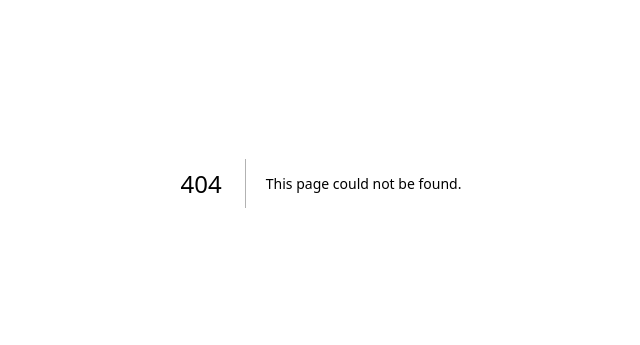
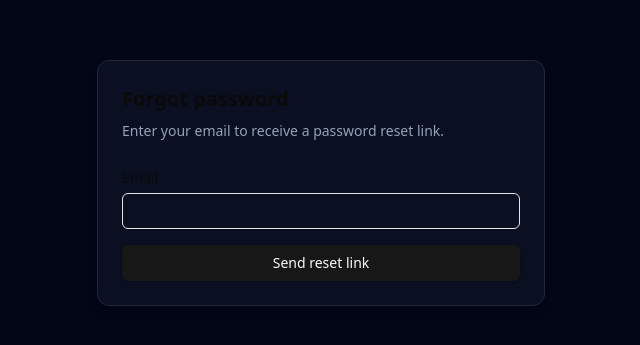
Before and after one commit to allaz002/vaultid-frontend, a Next.js app: page /forgot-password in a window 1280 px wide. Before the commit this address had no page. Shown: the part 217-562 px from the top of the page, without its empty margins (319-959 px from the left). Built offline with nearby package versions, Linux system fonts and the light colour scheme; no server answers.

Commit message:
Add forgot- & reset password + email verification

```diff
--- /dev/null
+++ b/src/app/(auth)/forgot-password/page.tsx
@@ -0,0 +1,80 @@
+"use client";
+
+import { useState } from "react";
+import { useForm } from "react-hook-form";
+import { z } from "zod";
+import { zodResolver } from "@hookform/resolvers/zod";
+import { authApi } from "@/lib/auth-api";
+
+import { Card } from "@/components/ui/card";
+import { Button } from "@/components/ui/button";
+import { Input } from "@/components/ui/input";
+import { Label } from "@/components/ui/label";
+
+const forgotPasswordSchema = z.object({
+  email: z.string().email("Please enter a valid email address"),
+});
+
+type ForgotPasswordSchema = z.infer<typeof forgotPasswordSchema>;
+
+export default function ForgotPasswordPage() {
+  const [success, setSuccess] = useState(false);
+  const [serverError, setServerError] = useState<string | null>(null);
+
+  const {
+    register,
+    handleSubmit,
+    formState: { errors, isSubmitting },
+  } = useForm<ForgotPasswordSchema>({
+    resolver: zodResolver(forgotPasswordSchema),
+  });
+
+  const onSubmit = async (values: ForgotPasswordSchema) => {
+    setServerError(null);
+
+    try {
+      await authApi.forgotPassword(values);
+      setSuccess(true);
+    } catch (error: any) {
+      setServerError(
+        error?.response?.data?.message ??
+          "Something went wrong. Please try again.",
+      );
+    }
+  };
+
+  return (
+    <Card className="border border-slate-800 bg-slate-900/60 p-6 shadow-lg">
+      <h1 className="text-xl font-semibold mb-2">Forgot password</h1>
+      <p className="text-sm text-slate-400 mb-6">
+        Enter your email to receive a password reset link.
+      </p>
+
+      {success ? (
+        <p className="text-sm text-emerald-400">
+          If an account with this email exists, a reset link has been sent.
+        </p>
+      ) : (
+        <form onSubmit={handleSubmit(onSubmit)} className="space-y-4">
+          <div className="space-y-1">
+            <Label htmlFor="email">Email</Label>
+            <Input id="email" type="email" {...register("email")} />
+            {errors.email && (
+              <p className="text-xs text-red-400">
+                {errors.email.message}
+              </p>
+            )}
+          </div>
+
+          {serverError && (
+            <p className="text-xs text-red-400">{serverError}</p>
+          )}
+
+          <Button type="submit" className="w-full" disabled={isSubmitting}>
+            {isSubmitting ? "Sending..." : "Send reset link"}
+          </Button>
+        </form>
+      )}
+    </Card>
+  );
+}
--- /dev/null
+++ b/src/app/(auth)/reset-password/page.tsx
@@ -0,0 +1,111 @@
+"use client";
+
+import { useSearchParams, useRouter } from "next/navigation";
+import { useState } from "react";
+import { useForm } from "react-hook-form";
+import { z } from "zod";
+import { zodResolver } from "@hookform/resolvers/zod";
+import { authApi } from "@/lib/auth-api";
+
+import { Card } from "@/components/ui/card";
+import { Button } from "@/components/ui/button";
+import { Input } from "@/components/ui/input";
+import { Label } from "@/components/ui/label";
+
+const resetPasswordSchema = z
+  .object({
+    newPassword: z.string().min(6, "Password must be at least 6 characters"),
+    confirmPassword: z.string().min(6),
+  })
+  .refine((v) => v.newPassword === v.confirmPassword, {
+    message: "Passwords do not match",
+    path: ["confirmPassword"],
+  });
+
+type ResetPasswordSchema = z.infer<typeof resetPasswordSchema>;
+
+export default function ResetPasswordPage() {
+  const searchParams = useSearchParams();
+  const router = useRouter();
+  const token = searchParams.get("token");
+
+  const [serverError, setServerError] = useState<string | null>(null);
+  const [success, setSuccess] = useState(false);
+
+  const {
+    register,
+    handleSubmit,
+    formState: { errors, isSubmitting },
+  } = useForm<ResetPasswordSchema>({
+    resolver: zodResolver(resetPasswordSchema),
+  });
+
+  if (!token) {
+    return (
+      <Card className="p-6">
+        <p className="text-sm text-red-400">Invalid reset link.</p>
+      </Card>
+    );
+  }
+
+  const onSubmit = async (values: ResetPasswordSchema) => {
+    setServerError(null);
+
+    try {
+      await authApi.resetPassword({
+        token,
+        newPassword: values.newPassword,
+      });
+
+      setSuccess(true);
+      setTimeout(() => router.push("/login"), 2000);
+    } catch (error: any) {
+      setServerError(
+        error?.response?.data?.message ??
+          "Reset failed. Please try again.",
+      );
+    }
+  };
+
+  return (
+    <Card className="border border-slate-800 bg-slate-900/60 p-6 shadow-lg">
+      <h1 className="text-xl font-semibold mb-2">Reset password</h1>
+
+      {success ? (
+        <p className="text-sm text-emerald-400">
+          Password updated. Redirecting to login…
+        </p>
+      ) : (
+        <form onSubmit={handleSubmit(onSubmit)} className="space-y-4">
+          <div className="space-y-1">
+            <Label>New password</Label>
+            <Input type="password" {...register("newPassword")} />
+            {errors.newPassword && (
+              <p className="text-xs text-red-400">
+                {errors.newPassword.message}
+              </p>
+            )}
+          </div>
+
+          <div className="space-y-1">
+            <Label>Confirm password</Label>
+            <Input type="password" {...register("confirmPassword")} />
+            {errors.confirmPassword && (
+              <p className="text-xs text-red-400">
+                {errors.confirmPassword.message}
+              </p>
+            )}
+          </div>
+
+          {serverError && (
+            <p className="text-xs text-red-400">{serverError}</p>
+          )}
+
+          <Button type="submit" className="w-full" disabled={isSubmitting}>
+            {isSubmitting ? "Resetting..." : "Reset password"}
+          </Button>
+        </form>
+      )}
+    </Card>
+  );
+}
--- /dev/null
+++ b/src/app/(auth)/verify-email/page.tsx
@@ -0,0 +1,51 @@
+"use client";
+
+import { useEffect, useState } from "react";
+import { useSearchParams, useRouter } from "next/navigation";
+import { authApi } from "@/lib/auth-api";
+import { Card } from "@/components/ui/card";
+
+export default function VerifyEmailPage() {
+  const searchParams = useSearchParams();
+  const router = useRouter();
+  const token = searchParams.get("token");
+
+  const [status, setStatus] = useState<"loading" | "success" | "error">(
+    "loading",
+  );
+
+  useEffect(() => {
+    if (!token) {
+      setStatus("error");
+      return;
+    }
+
+    authApi
+      .verifyEmail(token)
+      .then(() => {
+        setStatus("success");
+        setTimeout(() => router.push("/login"), 2000);
+      })
+      .catch(() => setStatus("error"));
+  }, [token, router]);
+
+  return (
+    <Card className="border border-slate-800 bg-slate-900/60 p-6 shadow-lg">
+      {status === "loading" && (
+        <p className="text-sm text-slate-400">Verifying email…</p>
+      )}
+
+      {status === "success" && (
+        <p className="text-sm text-emerald-400">
+          Email verified successfully. Redirecting…
+        </p>
+      )}
+
+      {status === "error" && (
+        <p className="text-sm text-red-400">
+          Invalid or expired verification link.
+        </p>
+      )}
+    </Card>
+  );
+}
--- /dev/null
+++ b/src/app/dashboard/page.tsx
@@ -0,0 +1,12 @@
+export default function DashboardPage() {
+  return (
+    <main className="min-h-screen flex items-center justify-center bg-slate-950">
+      <div className="text-center">
+        <h1 className="text-2xl font-semibold mb-2">Dashboard</h1>
+        <p className="text-sm text-slate-400">
+          Protected area.
+        </p>
+      </div>
+    </main>
+  );
+}
```
